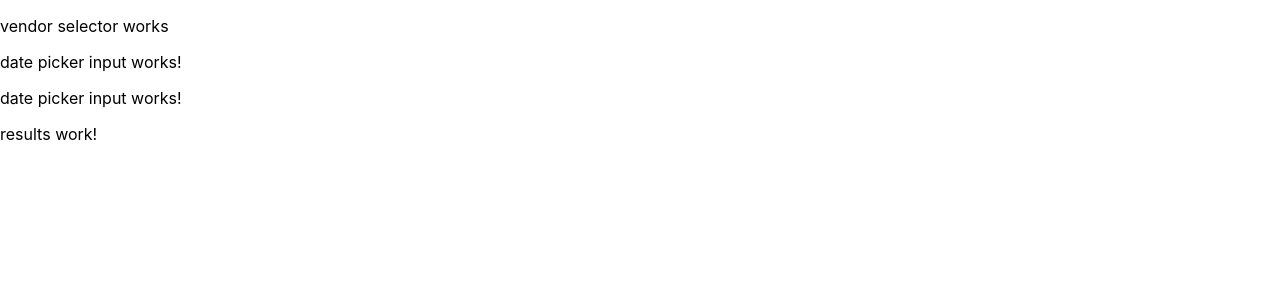
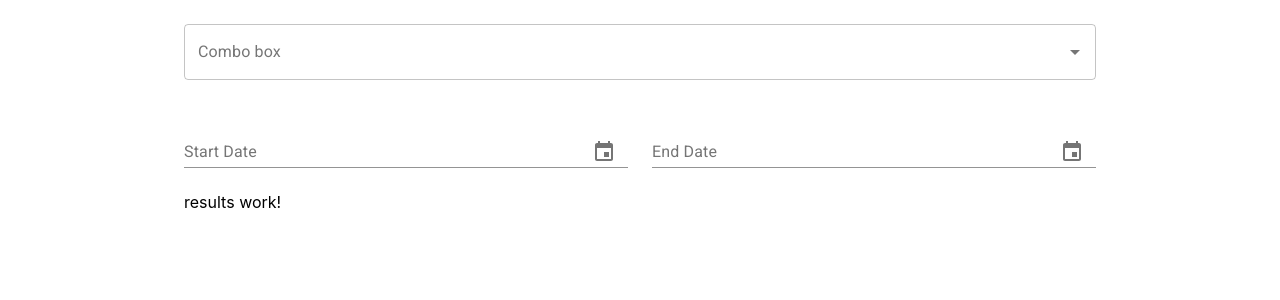
Before and after one commit to thewordisbird/strong-room-frontend, a React (Create React App) app: page / in a window 1280 px wide. Shown: the top 300 px of the page. Built offline with nearby package versions, Linux system fonts and the light colour scheme; no server answers; the database is empty.

Commit message:
Search component basic layout and dataflow implemented.

```diff
--- a/package.json
+++ b/package.json
@@ -3,6 +3,10 @@
   "version": "0.1.0",
   "private": true,
   "dependencies": {
+    "@date-io/date-fns": "1.x",
+    "@material-ui/core": "^4.11.3",
+    "@material-ui/lab": "^4.0.0-alpha.57",
+    "@material-ui/pickers": "^3.3.10",
     "@testing-library/jest-dom": "^5.11.4",
     "@testing-library/react": "^11.1.0",
     "@testing-library/user-event": "^12.1.10",
@@ -10,6 +14,7 @@
     "@types/node": "^12.0.0",
     "@types/react": "^17.0.3",
     "@types/react-dom": "^17.0.0",
+    "date-fns": "^2.21.1",
     "firebase": "^8.4.1",
     "react": "^17.0.2",
     "react-dom": "^17.0.2",
--- a/public/index.html
+++ b/public/index.html
@@ -8,6 +8,11 @@
     <meta
       name="description"
       content="Web site created using create-react-app"
+    />
+    <!-- Per Material-UI reccomendations to allow proper rendering and touch zooming for all devices. -->
+    <meta
+      name="viewport"
+      content="minimum-scale=1, initial-scale=1, width=device-width"
     />
     <link rel="apple-touch-icon" href="%PUBLIC_URL%/logo192.png" />
     <!--
@@ -24,6 +29,8 @@
       work correctly both with client-side routing and a non-root public URL.
       Learn how to configure a non-root public URL by running `npm run build`.
     -->
+    <!-- Roboto Font CDN for use with Material-UI -->
+    <link rel="stylesheet" href="https://fonts.googleapis.com/css?family=Roboto:300,400,500,700&display=swap" />
     <title>React App</title>
   </head>
   <body>
--- a/src/App.css
+++ b/src/App.css
@@ -1,7 +1,7 @@
-.App {
-  text-align: center;
+ .App {
+  margin-top: 24px;
 }
-
+/*
 .App-logo {
   height: 40vmin;
   pointer-events: none;
@@ -35,4 +35,4 @@
   to {
     transform: rotate(360deg);
   }
-}
+} */
--- a/src/App.tsx
+++ b/src/App.tsx
@@ -1,18 +1,41 @@
-import React from 'react';
+import React, { Component } from 'react';
 import './App.css';
+import Container from '@material-ui/core/Container';
 import Results from './containers/Results/Results';
 import Search from './containers/Search/Search';
+// import { render } from '@testing-library/react';
+type AppProps = {};
+
+type AppState = {
+  searchQuery: {vendor?: string | null, startDate?: Date | null, endDate?: Date | null}
+}
 
 
+class App extends Component<AppProps, AppState> {
+  state = {
+    searchQuery: {}
+  }
 
-function App() {
-  return (
-    <>
-      <Search />
+  onSearchParamChange = (params : {vendor?: string | null, startDate?: Date | null, endDate?: Date | null}) => {
+    this.setState({
+        searchQuery: {
+          ...params
+        }
+      })
+  }
+
+  render() {
+    return (
+    <div className='App'>
+      <Container maxWidth="md">
+      <Search onChange={this.onSearchParamChange}/>
       <Results />
-    </>
+    </Container>
+    </div>
 
   );
+  }
+
 }
 
 export default App;
--- a/src/containers/Search/Search.tsx
+++ b/src/containers/Search/Search.tsx
@@ -1,40 +1,145 @@
 import React, { Component } from 'react';
-import DatePickerInput from '../../components/DatePickerInput/DatePickerInput';
-import VendorSelector from '../../components/VendorSelector/VendorSelector';
+// import DatePickerInput from '../../components/DatePickerInput/DatePickerInput';
+// import VendorSelector from '../../components/VendorSelector/VendorSelector';
+import Grid from '@material-ui/core/Grid';
+import TextField from '@material-ui/core/TextField';
+import Autocomplete from '@material-ui/lab/Autocomplete'
+import DateFnsUtils from '@date-io/date-fns';
+import {
+  MuiPickersUtilsProvider,
+  KeyboardDatePicker,
+} from '@material-ui/pickers';
 import Firebase from '../../hoc/Firebase';
 import { withFirebase } from '../../hoc/Firebase/context';
 
 type SearchProps = {
-  test?: string;
+  onChange: (params: {vendor?: string | null, startDate?: Date | null, endDate?: Date | null}) => void;
   firebase: Firebase;
 }
 
 type SearchState = {
-  vendors: string[] | null;
-  resultQueryString: string | null
+  vendors: string[] ;
+  queryParams: {
+    vendor: string | null;
+    startDate: Date | null;
+    endDate: Date | null
+  }
+
+  // queryParams: {vendor?: string, startDate?: Date, endDate?: Date} | null
 }
+
+const testSet = new Set();
+testSet.add('justin')
 
 
 class Search extends Component<SearchProps, SearchState> {
   state: SearchState = {
-    vendors : null,
-    resultQueryString: null
+    vendors : [],
+    queryParams: {
+      vendor: null,
+    startDate: null,
+    endDate: null
+    }
+
+    // queryParams: null
   }
 
 
   componentDidMount() {
     // Query vendors to populate vendor select
+    console.log('cdm')
     this.props.firebase.getVendors()
+      .then(vendors => {
+        if (vendors) {
+          const vendorArray = Array.from(vendors)
+          this.setState({vendors: vendorArray})
+        }
+      })
+
+  }
+
+  componentDidUpdate(prevProps: SearchProps, prevState: SearchState) {
+
+    console.log('cdu', prevState.queryParams !== this.state.queryParams)
+    if (prevState.queryParams !== this.state.queryParams) {
+      this.props.onChange(this.state.queryParams)
+    }
+  }
+  // Helpers
+  updateQueryParams = (param: {}) => {
+    this.setState(prevState => (
+      {
+        ...prevState,
+        queryParams: {
+          ...prevState.queryParams,
+          ...param
+        }
+      }
+    ))
+  }
+
+  // Handlers
+  // Return query params to app to be passed to results component
+  handleVendorChange = (event: React.ChangeEvent<{}>, newValue: string | null) => {
+    this.updateQueryParams({vendor: newValue})
+  }
+
+  handleStartDateChange = (date: Date | null) => {
+    this.updateQueryParams({startDate: date})
+  }
+
+  handleEndDateChange = (date: Date | null) => {
+    this.updateQueryParams({endDate: date})
   }
 
 
   render() {
     return (
-      <>
-        <VendorSelector />
-        <DatePickerInput />
-        <DatePickerInput />
-      </>
+      <Grid container spacing={3}>
+        <Grid item xs={12}>
+          <Autocomplete
+            id="vendor-combo-box"
+            options={this.state.vendors}
+            // style={{ width: "75%" }}
+            fullWidth
+            onChange={this.handleVendorChange}
+            renderInput={(params) => <TextField {...params} label="Combo box" variant="outlined" />}
+          />
+        </Grid>
+
+        <MuiPickersUtilsProvider utils={DateFnsUtils}>
+          <Grid item xs={6}>
+            <KeyboardDatePicker
+              margin="normal"
+              id="date-picker-dialog-start"
+              label="Start Date"
+              format="MM/dd/yyyy"
+              fullWidth
+              value={this.state.queryParams.startDate}
+              onChange={this.handleStartDateChange}
+              KeyboardButtonProps={{
+              'aria-label': 'change date',
+              }}
+            />
+          </Grid>
+          <Grid item xs={6}>
+            <KeyboardDatePicker
+              margin="normal"
+              id="date-picker-dialog-end"
+              label="End Date"
+              format="MM/dd/yyyy"
+              fullWidth
+              value={this.state.queryParams.endDate}
+              onChange={this.handleEndDateChange}
+              KeyboardButtonProps={{
+              'aria-label': 'change date',
+            }}
+            />
+          </Grid>
+        </MuiPickersUtilsProvider>
+      </Grid>
+
+
     )
   }
 }
--- a/src/hoc/Firebase/context.tsx
+++ b/src/hoc/Firebase/context.tsx
@@ -22,7 +22,6 @@
 
 export function withFirebase<T extends WithFirebaseProps = WithFirebaseProps>(WrappedComponent: React.ComponentType<T>) {
   const WithFirebase = (props: Omit<T, keyof WithFirebaseProps>) => {
-    // const firebaseProps = FirebaseContext
     return (
       <FirebaseContext.Consumer>
         {firebase => <WrappedComponent {...props as T} firebase={firebase} />}
--- a/src/hoc/Firebase/firebase.tsx
+++ b/src/hoc/Firebase/firebase.tsx
@@ -26,15 +26,14 @@
   // *** Firestore API ***
   getVendors = () => {
     console.log('[Firebase, getVendors, invoiceCOllection]', this.invoiceCollection)
-    this.invoiceCollection.get()
+    return this.invoiceCollection.get()
     .then(querySnapshot => {
       console.log('[Firebase, getVendors, querySnapshot]', querySnapshot)
-      const uniqueVendors = new Set<Invoice>()
+      const uniqueVendors = new Set<string>()
       querySnapshot.forEach(doc => {
         uniqueVendors.add(doc.data()['Vendor'])
       })
-      console.log(uniqueVendors)
-
+      return uniqueVendors
     })
     .catch(error => console.log('firebase error', error))
   }
```
Also changed, not shown: tsconfig.json (+7 -2 lines), 1 other file (tests, documents, lock files or other folders).
